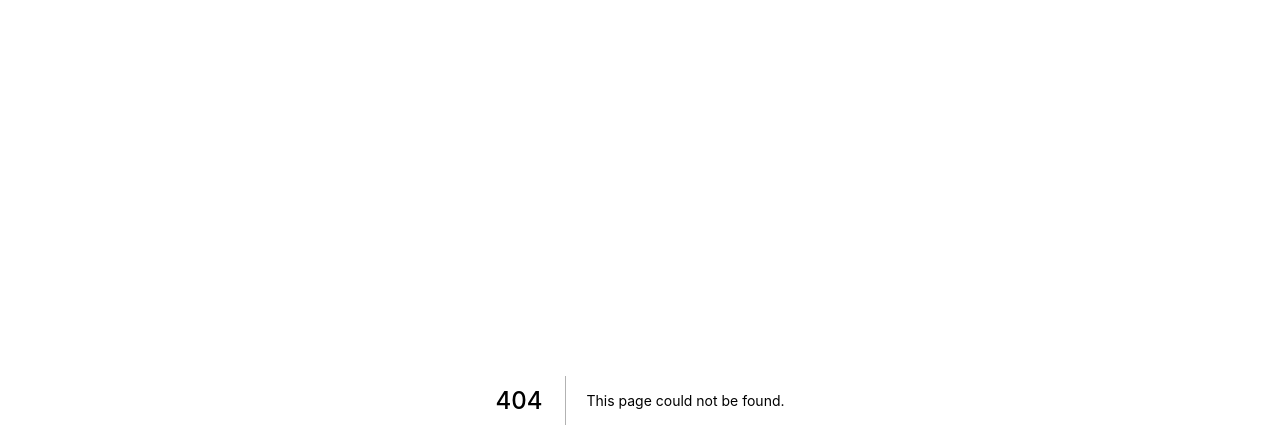
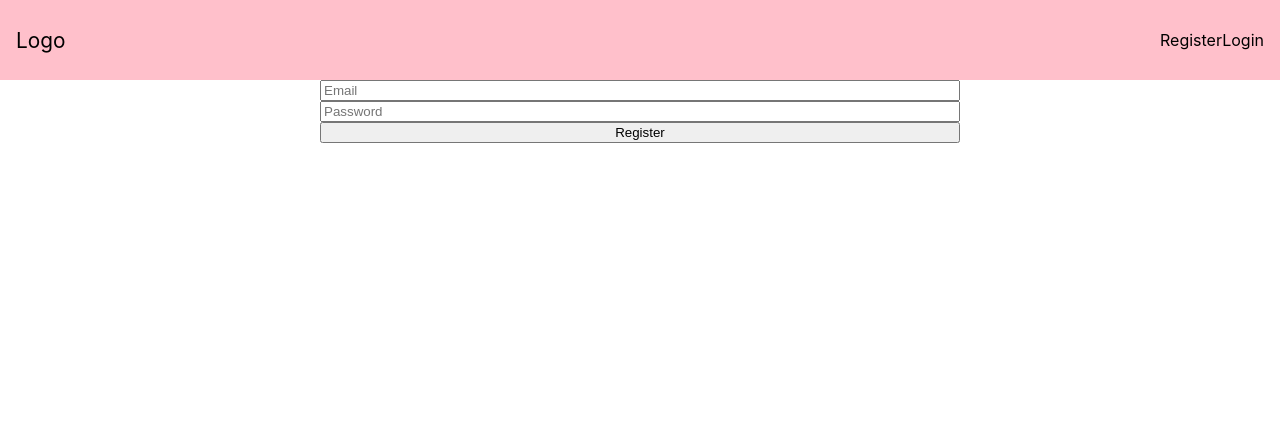
Before and after one commit to AbbasMohammadi6/blogging-site1, a Next.js app in the folder frontend/: page /login in a window 1280 px wide. Before the commit this address had no page. Shown: the top 448 px of the page. Built offline with nearby package versions, Linux system fonts and the light colour scheme.

Commit message:
login user

```diff
--- a/frontend/components/Header.tsx
+++ b/frontend/components/Header.tsx
@@ -4,7 +4,12 @@ import styles from "styles/Header.module.scss";
 
 const Header = () => {
 	const userRegister = useAppSelector((state) => state.userRegister);
-	const { userInfo } = userRegister;
+	const { userInfo: registerUserInfo } = userRegister;
+
+	const userLogin = useAppSelector((state) => state.userLogin);
+	const { userInfo: loginUserInfo } = userLogin;
+
+	const name = loginUserInfo.user.name || registerUserInfo.user.name;
 
 	return (
 		<header className={styles.header}>
@@ -13,12 +18,18 @@ const Header = () => {
 			</Link>
 
 			<div className={styles.name}>
-				{userInfo.user.name ? (
-					userInfo.user.name
+				{name ? (
+					name
 				) : (
-					<Link href="/register">
-						<a>Register</a>
-					</Link>
+					<>
+						<Link href="/register">
+							<a>Register</a>
+						</Link>
+
+						<Link href="/login">
+							<a>Login</a>
+						</Link>
+					</>
 				)}
 			</div>
 		</header>
--- /dev/null
+++ b/frontend/pages/api/users/login.ts
@@ -0,0 +1,43 @@
+import { NextApiRequest, NextApiResponse } from "next";
+import dbConnect from "utils/dbConnect";
+import User, { IUser } from "models/userModel";
+
+export default async (req: NextApiRequest, res: NextApiResponse) => {
+	const {
+		method,
+		body: { email, password },
+	} = req;
+
+	await dbConnect();
+
+	switch (method) {
+		case "POST":
+			if (!email || !password)
+				return res
+					.status(400)
+					.json({ message: "Email and password are required" });
+
+			try {
+				const user: IUser = await User.findOne({ email });
+
+				if (!user) return res.status(404).json({ message: "User not found" });
+
+				if (user.password !== password)
+					return res.status(401).json({ message: "Unable to login" });
+
+				const userWithoutPassword = { name: user.name, email: user.email };
+
+				return res.json({
+					user: userWithoutPassword,
+					token: user.generateToken(),
+				});
+			} catch (e) {
+				res.status(500).json({ message: "Server problem, try again later" });
+			}
+
+			break;
+
+		default:
+			res.status(404).json({ message: "Endpoint not found" });
+	}
+};
--- a/frontend/pages/api/users/register.tsx
+++ b/frontend/pages/api/users/register.ts
@@ -16,6 +16,8 @@ export default async (req: NextApiRequest, res: NextApiResponse) => {
 				return res
 					.status(400)
 					.json({ message: "name, email and password are required" });
+
+			/** Todo: hash passwords later **/
 
 			try {
 				if (await User.findOne({ email }))
--- /dev/null
+++ b/frontend/pages/login.tsx
@@ -0,0 +1,59 @@
+import React, { FC, useState, useEffect } from "react";
+import Router from "next/router";
+import { loginUser } from "slices/loginSlice";
+import { useAppDispatch, useAppSelector } from "utils/hooks";
+import styles from "styles/Register.module.scss";
+import Header from "components/Header";
+
+interface Props {}
+
+const Register: FC<Props> = (props: Props) => {
+	const [email, setEmail] = useState<string>("");
+	const [password, setPassword] = useState<string>("");
+
+	const dispatch = useAppDispatch();
+
+	const userLogin = useAppSelector((state) => state.userLogin);
+	const { loading, error, userInfo } = userLogin;
+
+	const handleSubmit = async (e: React.FormEvent<HTMLFormElement>) => {
+		e.preventDefault();
+
+		dispatch(loginUser({ email, password }));
+	};
+
+	useEffect(() => {
+		if (userInfo.user.name) {
+			console.log("USER IS AUTHENTICATED");
+			Router.push("/");
+		}
+	}, [userInfo]);
+
+	return (
+		<>
+			<Header />
+
+			{loading ? <h1>Loading....</h1> : error ? <h2>Error: {error}</h2> : ""}
+
+			<form onSubmit={handleSubmit} className={styles.form}>
+				<input
+					type="email"
+					placeholder="Email"
+					value={email}
+					onChange={(e) => setEmail(e.target.value)}
+				/>
+
+				<input
+					type="password"
+					placeholder="Password"
+					value={password}
+					onChange={(e) => setPassword(e.target.value)}
+				/>
+
+				<button type="submit">Register</button>
+			</form>
+		</>
+	);
+};
+
+export default Register;
--- /dev/null
+++ b/frontend/slices/loginSlice.ts
@@ -0,0 +1,78 @@
+import { createSlice, PayloadAction } from "@reduxjs/toolkit";
+import axios from "axios";
+
+interface Data {
+	user: {
+		name: string;
+		email: string;
+	};
+
+	token: string;
+}
+
+interface loginState {
+	loading: boolean;
+	error: string;
+	userInfo: Data;
+}
+
+const initialState: loginState = {
+	loading: false,
+	error: "",
+	userInfo: {
+		user: {
+			name: "",
+			email: "",
+		},
+
+		token: "",
+	},
+};
+
+const loginSlice = createSlice({
+	name: "login",
+	initialState,
+	reducers: {
+		request: (state: loginState) => {
+			state.loading = true;
+		},
+
+		success: (state: loginState, action: PayloadAction<Data>) => {
+			state.loading = false;
+			state.userInfo = action.payload;
+			state.error = "";
+		},
+
+		fail: (state: loginState, action: PayloadAction<string>) => {
+			state.loading = false;
+			state.error = action.payload;
+		},
+	},
+});
+
+const { request, success, fail } = loginSlice.actions;
+
+export const loginUser = (user) => async (dispatch): Promise<void> => {
+	dispatch(request());
+
+	const config = {
+		headers: {
+			"Content-Type": "application/json",
+		},
+	};
+
+	try {
+		const { data } = await axios.post("/api/users/login", user, config);
+
+		dispatch(success(data));
+
+		localStorage.setItem(
+			"userRegister",
+			JSON.stringify({ userInfo: { user: data.user, token: data.token } })
+		);
+	} catch (error) {
+		dispatch(fail(error.response.data.message));
+	}
+};
+
+export default loginSlice.reducer;
--- a/frontend/store.ts
+++ b/frontend/store.ts
@@ -1,6 +1,7 @@
 import { configureStore } from "@reduxjs/toolkit";
 import counterReducer from "slices/counterSlice";
 import userRegisterReducer from "slices/registerSlice";
+import userLogingReducer from "slices/loginSlice";
 
 let preloadedState = {
 	userRegister: { userInfo: { user: { name: "", email: "" }, token: "" } },
@@ -19,6 +20,7 @@ const store = configureStore({
 	reducer: {
 		counter: counterReducer,
 		userRegister: userRegisterReducer,
+		userLogin: userLogingReducer,
 	},
 });
 
```
Also changed, not shown: frontend/slices/registerSlice.ts (+0 -14 lines).
